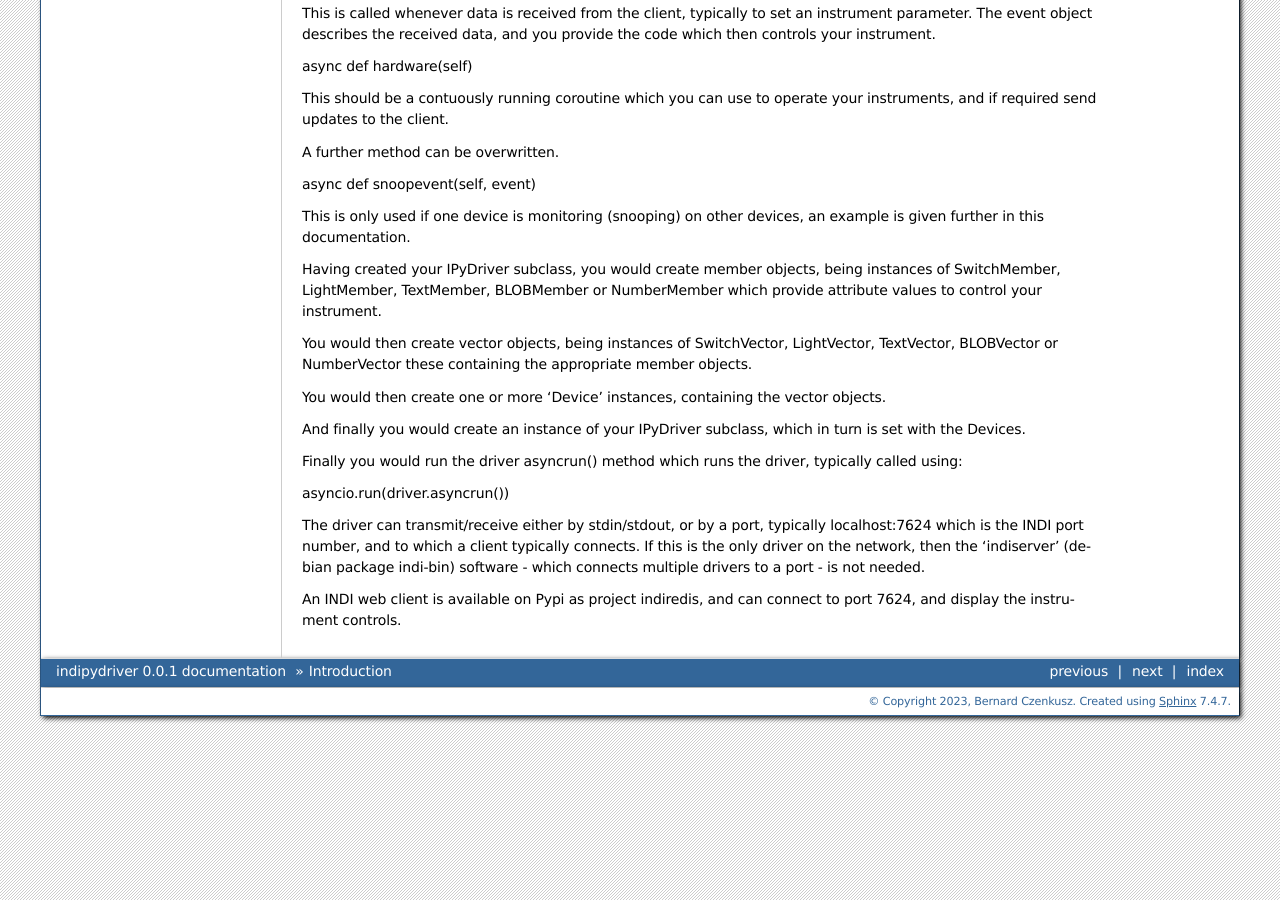
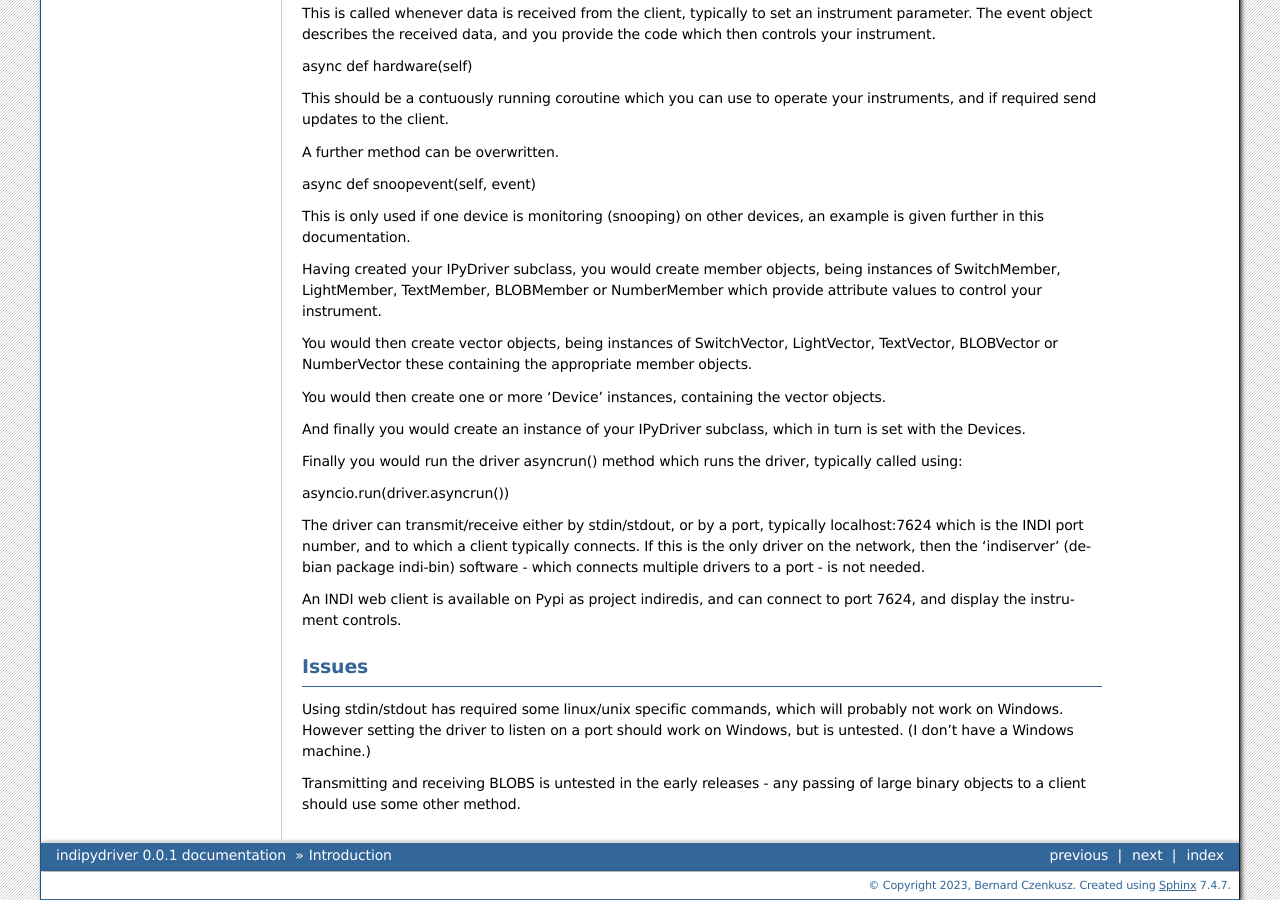
Before and after one commit to bernie-skipole/indipydriver, a Sphinx documentation site: the page built from docs/source/usage/introduction.rst, in a window 1280 px wide and 900 px high, scrolled down 612 px. Built offline with Sphinx 7.4.7, drawn with Linux system fonts in a browser that asks for light colours.

```diff
--- a/docs/source/usage/introduction.rst
+++ b/docs/source/usage/introduction.rst
@@ -52,3 +52,10 @@
 The driver can transmit/receive either by stdin/stdout, or by a port, typically localhost:7624 which is the INDI port number, and to which a client typically connects. If this is the only driver on the network, then the 'indiserver' (debian package indi-bin) software - which connects multiple drivers to a port - is not needed.
 
 An INDI web client is available on Pypi as project indiredis, and can connect to port 7624, and display the instrument controls.
+
+Issues
+^^^^^^
+
+Using stdin/stdout has required some linux/unix specific commands, which will probably not work on Windows. However setting the driver to listen on a port should work on Windows, but is untested. (I don't have a Windows machine.)
+
+Transmitting and receiving BLOBS is untested in the early releases - any passing of large binary objects to a client should use some other method.
```
